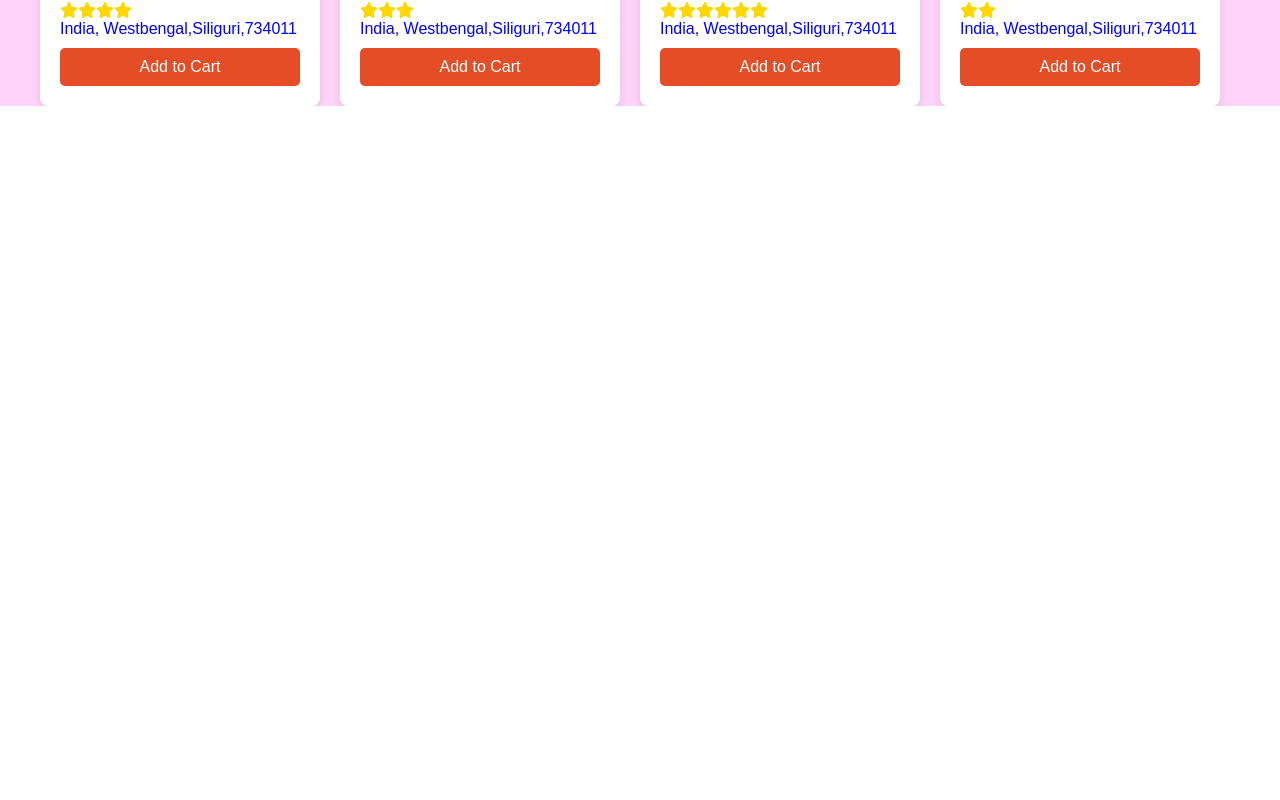
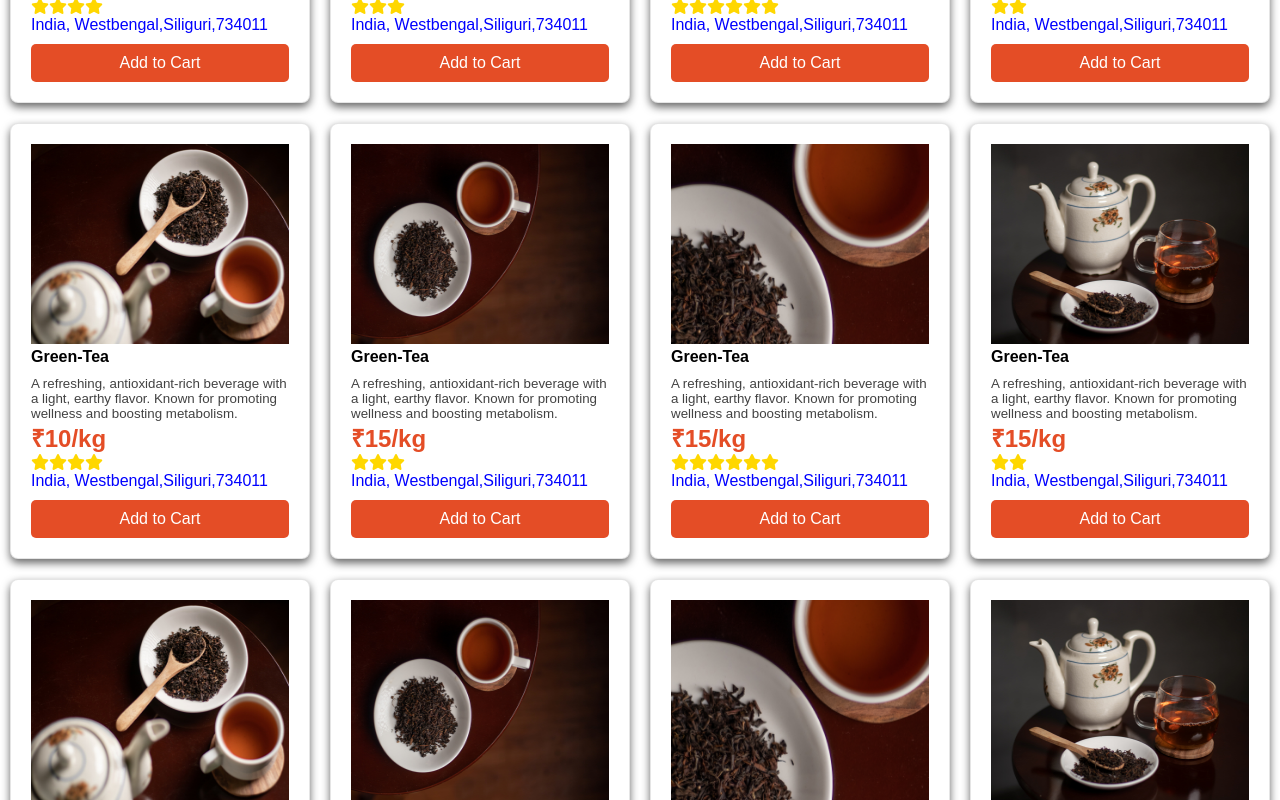
Before and after one commit to ajimul/e-commerce, an Angular app: page / in a window 1280 px wide. Shown: the part 1080-1880 px from the top of the page. Before the commit the page ends 1186 px from the top, so only its background shows below. Built offline with nearby package versions, Linux system fonts and the light colour scheme.

Commit message:
sitemap design and card styling added

```diff
--- a/src/app/app.component.css
+++ b/src/app/app.component.css
@@ -1,5 +1,5 @@
 body {
-    background-color: hsla(308, 100%, 52%, 0.178);
+    background-color:  hsla(0, 16%, 74%, 0);;
 
 }
 
--- a/src/app/app.component.html
+++ b/src/app/app.component.html
@@ -99,9 +99,8 @@
         <!-- <p>social-media</p> -->
     </section>
 
-    <footer>
-        <!-- Footer section content goes here -->
-        <!-- <p>footer</p> -->
+    <footer><br><br>
+        <app-sitemap></app-sitemap>
     </footer>
 
     <section class="featured-products">
--- a/src/app/app.module.ts
+++ b/src/app/app.module.ts
@@ -6,12 +6,14 @@ import { AppComponent } from './app.component';
 import { CardItemsSliderComponent } from './card-items-slider/card-items-slider.component';
 import { ImageSliderComponent } from './image-slider/image-slider.component';
 import { CardComponent } from './card/card.component';
+import { SitemapComponent } from './sitemap/sitemap.component';
 @NgModule({
   declarations: [
     AppComponent,
     CardItemsSliderComponent,
     ImageSliderComponent,
-    CardComponent
+    CardComponent,
+    SitemapComponent
   ],
   imports: [
     BrowserModule,
@@ -19,6 +21,7 @@ import { CardComponent } from './card/card.component';
   ],
   providers: [],
     bootstrap: [AppComponent ]
+    // bootstrap: [SitemapComponent ]
   // bootstrap: [CardItemsSliderComponent ]
   // bootstrap: [ImageSliderComponent ]
   // bootstrap: [CardComponent ]
--- a/src/app/card/card.component.css
+++ b/src/app/card/card.component.css
@@ -1,33 +1,30 @@
-
 /* Cards container styles */
 .cards-container {
     display: flex;
     flex-wrap: wrap;
     justify-content: center;
     align-items: center;
-    gap: 20px;
-    box-sizing: border-box;
-}
+    /* row-gap: 20px; */
+    margin: 0;background-color: transparent;
 
-.cards-container>div {
-    margin: 0;
-    padding: 0;
 }
 
 /* Card styles */
 .card {
-    flex: 0 1 calc(25% - 40px);
     max-width: 300px;
     background-color: #fff;
-    box-shadow: 0 4px 8px rgba(0, 0, 0, 0.1);
+    box-shadow: 0 4px 8px rgba(7, 7, 7, 0.61);
     border-radius: 8px;
     overflow: hidden;
     transition: transform 0.3s;
+    border: solid 0.5px hsla(0, 0%, 45%, 0.185);
+    margin: 10px;
 
 }
 
 .card:hover {
     transform: scale(1.05);
+    cursor: pointer;
 }
 
 /* Card content styles */
@@ -39,8 +36,7 @@
 .card-img img {
     width: 100%;
     height: 200px;
-    /* Adjust the height as needed */
-    object-fit: cover;
+    /* object-fit: cover; */
 }
 
 /* Card title styles */
@@ -75,7 +71,7 @@
     padding-block: 0;
 }
 
-.card-location{
+.card-location {
     color: blue;
     font-weight: 500;
 }
@@ -99,6 +95,7 @@
 .card-btn:hover {
     background-color: #333;
     margin-top: 10px;
+    cursor: cell;
 }
 
 /* ... (Previous styles) ... */
@@ -106,7 +103,7 @@
 /* Media query for responsiveness */
 @media screen and (min-width: 1201px) {
     .card {
-        flex-basis: calc(25% - 40px);
+        flex-basis: calc(25%);
         /* Adjust the width here */
     }
 
@@ -114,7 +111,7 @@
 
 @media screen and (max-width: 1200px) and (min-width: 993px) {
     .card {
-        flex-basis: calc(33.33% - 40px);
+        flex-basis: calc(33.33%);
         /* Adjust the width here */
     }
 
@@ -122,7 +119,7 @@
 
 @media screen and (max-width: 992px) {
     .card {
-        flex-basis: calc(50% - 40px);
+        flex-basis: calc(50%);
         /* Adjust the width here */
     }
 
@@ -134,7 +131,7 @@
     }
 
     .card {
-        flex-basis: calc(100% - 20px);
+        flex-basis: calc(100%);
         /* Adjust the width here */
     }
 }
--- a/src/app/card/card.component.html
+++ b/src/app/card/card.component.html
@@ -1,7 +1,7 @@
 
   <div class="cards-container">
     <div class="card" *ngFor="let cardData of cardDataArray; let i = index" (click)="onCardClick($event, cardData, i)">
-      <div class="card-content">
+      <div class="card-content" >
         <div class="card-img ">
           <img [src]="cardData.imageSrc" alt="Comming Soon!">
         </div>
@@ -14,7 +14,7 @@
           <i class="fa-solid fa-star"*ngFor="let _ of [].constructor(cardData.stars).fill(0); let i = index"></i>
         </div>
         <div class="card-location ">{{ cardData.location }}</div>
-        <button class="card-btn">Add to Cart</button>
+        <button class="card-btn" (click)="AddCard($event)">Add to Cart</button>
       </div>
     </div>
     <div>
--- a/src/app/card/card.component.ts
+++ b/src/app/card/card.component.ts
@@ -44,7 +44,134 @@ export class CardComponent implements AfterViewInit {
       stars: 2,
       location: 'India, Westbengal,Siliguri,734011'
     },
-
+    {
+      imageSrc: 'assets/Image/Darjeeling-tea (1).jpg',
+      title: 'Green-Tea',
+      description: 'A refreshing, antioxidant-rich beverage with a light, earthy flavor. Known for promoting wellness and boosting metabolism.',
+      price: '10/kg',
+      stars: 4,
+      location: 'India, Westbengal,Siliguri,734011'
+    },
+    {
+      imageSrc: 'assets/Image/Darjeeling-tea (2).jpg',
+      title: 'Green-Tea',
+      description: 'A refreshing, antioxidant-rich beverage with a light, earthy flavor. Known for promoting wellness and boosting metabolism.',
+      price: '15/kg',
+      stars: 3,
+      location: 'India, Westbengal,Siliguri,734011'
+    },
+    {
+      imageSrc: 'assets/Image/Darjeeling-tea (3).jpg',
+      title: 'Green-Tea',
+      description: 'A refreshing, antioxidant-rich beverage with a light, earthy flavor. Known for promoting wellness and boosting metabolism.',
+      price: '15/kg',
+      stars: 6,
+      location: 'India, Westbengal,Siliguri,734011'
+    },
+    {
+      imageSrc: 'assets/Image/Darjeeling-tea (4).jpg',
+      title: 'Green-Tea',
+      description: 'A refreshing, antioxidant-rich beverage with a light, earthy flavor. Known for promoting wellness and boosting metabolism.',
+      price: '15/kg',
+      stars: 2,
+      location: 'India, Westbengal,Siliguri,734011'
+    },
+    {
+      imageSrc: 'assets/Image/Darjeeling-tea (1).jpg',
+      title: 'Green-Tea',
+      description: 'A refreshing, antioxidant-rich beverage with a light, earthy flavor. Known for promoting wellness and boosting metabolism.',
+      price: '10/kg',
+      stars: 4,
+      location: 'India, Westbengal,Siliguri,734011'
+    },
+    {
+      imageSrc: 'assets/Image/Darjeeling-tea (2).jpg',
+      title: 'Green-Tea',
+      description: 'A refreshing, antioxidant-rich beverage with a light, earthy flavor. Known for promoting wellness and boosting metabolism.',
+      price: '15/kg',
+      stars: 3,
+      location: 'India, Westbengal,Siliguri,734011'
+    },
+    {
+      imageSrc: 'assets/Image/Darjeeling-tea (3).jpg',
+      title: 'Green-Tea',
+      description: 'A refreshing, antioxidant-rich beverage with a light, earthy flavor. Known for promoting wellness and boosting metabolism.',
+      price: '15/kg',
+      stars: 6,
+      location: 'India, Westbengal,Siliguri,734011'
+    },
+    {
+      imageSrc: 'assets/Image/Darjeeling-tea (4).jpg',
+      title: 'Green-Tea',
+      description: 'A refreshing, antioxidant-rich beverage with a light, earthy flavor. Known for promoting wellness and boosting metabolism.',
+      price: '15/kg',
+      stars: 2,
+      location: 'India, Westbengal,Siliguri,734011'
+    },
+    {
+      imageSrc: 'assets/Image/Darjeeling-tea (1).jpg',
+      title: 'Green-Tea',
+      description: 'A refreshing, antioxidant-rich beverage with a light, earthy flavor. Known for promoting wellness and boosting metabolism.',
+      price: '10/kg',
+      stars: 4,
+      location: 'India, Westbengal,Siliguri,734011'
+    },
+    {
+      imageSrc: 'assets/Image/Darjeeling-tea (2).jpg',
+      title: 'Green-Tea',
+      description: 'A refreshing, antioxidant-rich beverage with a light, earthy flavor. Known for promoting wellness and boosting metabolism.',
+      price: '15/kg',
+      stars: 3,
+      location: 'India, Westbengal,Siliguri,734011'
+    },
+    {
+      imageSrc: 'assets/Image/Darjeeling-tea (3).jpg',
+      title: 'Green-Tea',
+      description: 'A refreshing, antioxidant-rich beverage with a light, earthy flavor. Known for promoting wellness and boosting metabolism.',
+      price: '15/kg',
+      stars: 6,
+      location: 'India, Westbengal,Siliguri,734011'
+    },
+    {
+      imageSrc: 'assets/Image/Darjeeling-tea (4).jpg',
+      title: 'Green-Tea',
+      description: 'A refreshing, antioxidant-rich beverage with a light, earthy flavor. Known for promoting wellness and boosting metabolism.',
+      price: '15/kg',
+      stars: 2,
+      location: 'India, Westbengal,Siliguri,734011'
+    },
+    {
+      imageSrc: 'assets/Image/Darjeeling-tea (1).jpg',
+      title: 'Green-Tea',
+      description: 'A refreshing, antioxidant-rich beverage with a light, earthy flavor. Known for promoting wellness and boosting metabolism.',
+      price: '10/kg',
+      stars: 4,
+      location: 'India, Westbengal,Siliguri,734011'
+    },
+    {
+      imageSrc: 'assets/Image/Darjeeling-tea (2).jpg',
+      title: 'Green-Tea',
+      description: 'A refreshing, antioxidant-rich beverage with a light, earthy flavor. Known for promoting wellness and boosting metabolism.',
+      price: '15/kg',
+      stars: 3,
+      location: 'India, Westbengal,Siliguri,734011'
+    },
+    {
+      imageSrc: 'assets/Image/Darjeeling-tea (3).jpg',
+      title: 'Green-Tea',
+      description: 'A refreshing, antioxidant-rich beverage with a light, earthy flavor. Known for promoting wellness and boosting metabolism.',
+      price: '15/kg',
+      stars: 6,
+      location: 'India, Westbengal,Siliguri,734011'
+    },
+    {
+      imageSrc: 'assets/Image/Green-tea (12).jpg',
+      title: 'Green-Tea',
+      description: 'A refreshing, antioxidant-rich beverage with a light, earthy flavor. Known for promoting wellness and boosting metabolism.',
+      price: '15/kg',
+      stars: 2,
+      location: 'India, Westbengal,Siliguri,734011'
+    },
 
   ];
   ngAfterViewInit(): void {
@@ -52,7 +179,12 @@ export class CardComponent implements AfterViewInit {
   onCardClick(event: MouseEvent, cardData: CardData, index: number) {
 
     this.cardClicked.emit(cardData);
+    alert("Card");
+
+  }
+  AddCard(event: Event) {
+    event.stopPropagation();
+    alert("Add Card");
   }
 
-
 }
--- /dev/null
+++ b/src/app/sitemap/sitemap.component.css
@@ -0,0 +1,45 @@
+.footer-container {
+
+    display: flex;
+    flex-wrap: wrap;
+    justify-content: space-evenly;
+    gap: 10px;
+    width: 100%;
+    background-color: rgb(44, 44, 63);
+    color: wheat;
+    padding-top: 30px;
+
+}
+
+.footer-top-main-section {
+    display: flex;
+    flex-wrap: nowrap;
+    flex-direction: column;
+    gap: 10px;
+    width: 20%;
+}
+
+.footer-top-main-section-title {
+    font-weight: 600;
+}
+
+.footer-top-main-section-items {
+    font-weight: 300;
+}
+
+.footer-bottom {
+    margin-top: 20px;
+    display: flex;
+    flex-direction: column;
+    width: 100%;
+    gap: 10px;
+    padding: 20px;
+
+}
+
+.footer-bottom>div {
+    display: flex;
+    flex-direction: row;
+    /* justify-content: center; */
+    align-items: center;
+}
--- a/src/index.html
+++ b/src/index.html
@@ -17,9 +17,10 @@
 
 <!-- complete -->
  <app-root>  </app-root>
+ <!-- <app-sitemap></app-sitemap> -->
  <!-- <app-card-items-slider></app-card-items-slider> -->
   <!-- <app-image-slider></app-image-slider>  -->
-  <!-- <app-card></app-card> -->
+  <app-card></app-card>
 
 
 </body>
```
Also changed, not shown: src/app/card-items-slider/card-items-slider.component.css (+9 -4 lines), src/app/sitemap/sitemap.component.html (added, +34 -0 lines), src/app/sitemap/sitemap.component.ts (added, +10 -0 lines), 1 other file (tests, documents, lock files or other folders).
